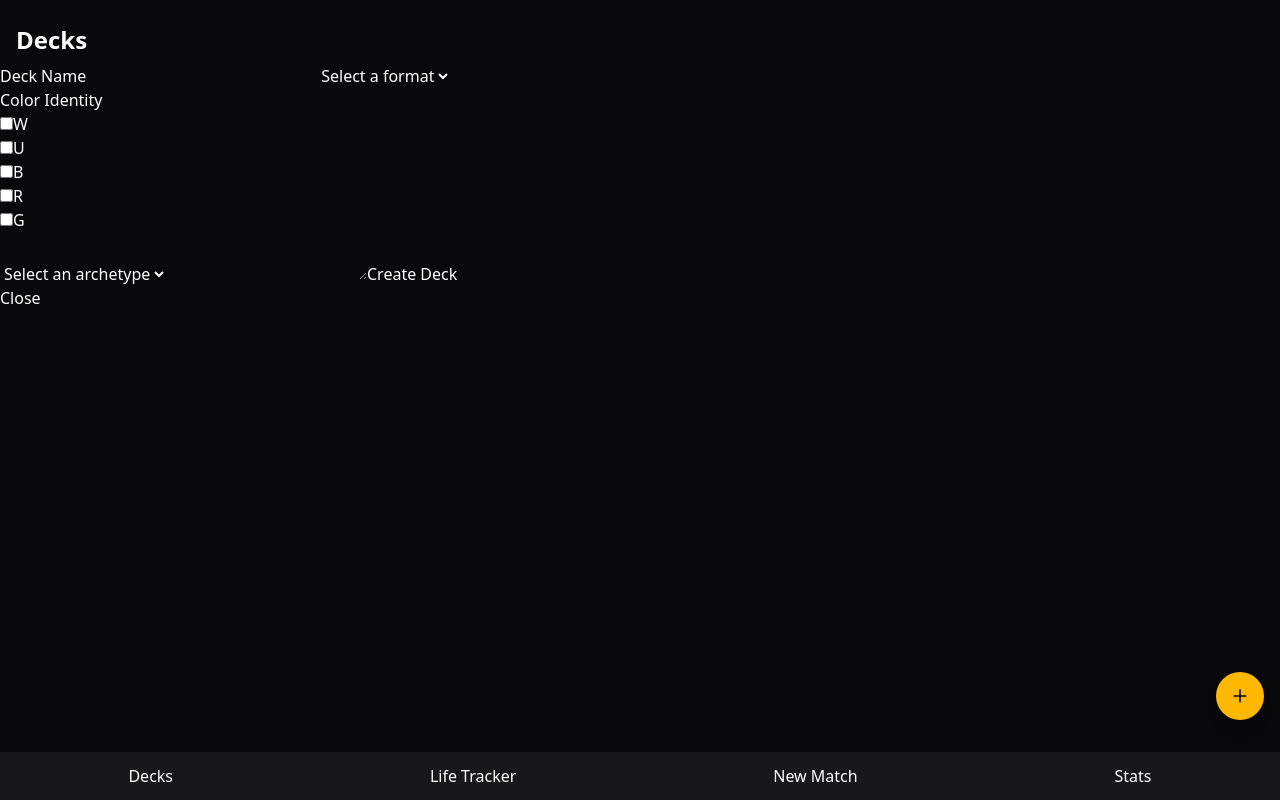
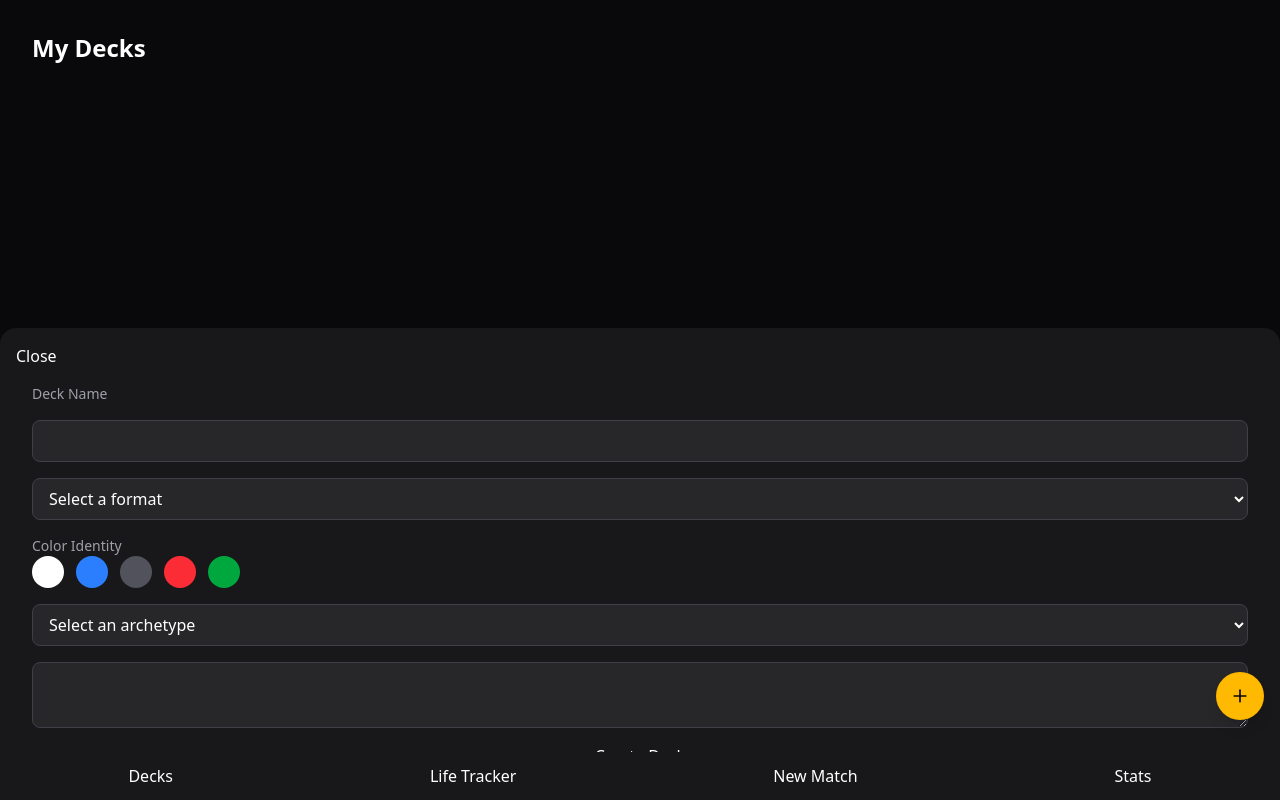
Before and after one commit to larabc/mtg-tracker, a React (Vite) app in the folder mtg-tracker/: page /decks in a window 1280 px wide. Both pictures are taken after a click on the button 1240 px from the left and 696 px from the top of the page. Built offline with nearby package versions, Linux system fonts and the light colour scheme.

Commit message:
change deck colors styles and add styling to drawer

```diff
--- a/mtg-tracker/src/components/DeckForm.tsx
+++ b/mtg-tracker/src/components/DeckForm.tsx
@@ -3,6 +3,7 @@ import { FORMATS } from "../utils/formats";
 import { COLORS } from "../utils/colors";
 import type { Archetype, Color, Format, NewDeck } from "../types";
 import { ARCHETYPES } from "../utils/archetypes";
+import { COLOR_MAP } from "../utils/colorMap";
 
 
 type DeckFormProps = {
@@ -35,37 +36,47 @@ export default function DeckForm({ onSubmit }: DeckFormProps) {
         }
     }
 
+    const handleOnSubmit = (e: React.SubmitEvent) => {
+        e.preventDefault();
+        onSubmit(formData);
+    }
 
     return (
-        <form onSubmit={e => {
-            e.preventDefault();
-            onSubmit(formData);
-        }}>
-            <label htmlFor="deck-name">Deck Name</label>
-            <input type="text" id="deck-name" name="name" onChange={handleInputChange} />
-            <select name="format" value={formData.format} onChange={handleInputChange}>
+        <form onSubmit={handleOnSubmit} className="flex flex-col gap-4 p-4">
+            <label htmlFor="deck-name" className="text-zinc-400 text-sm">Deck Name</label>
+            <input type="text" id="deck-name" name="name" onChange={handleInputChange} className="w-full bg-zinc-800 text-white rounded-lg px-3 py-2 outline-none border border-zinc-700" />
+            <select name="format" value={formData.format} onChange={handleInputChange} className="w-full bg-zinc-800 text-white rounded-lg px-3 py-2 outline-none border border-zinc-700">
                 <option value="">Select a format</option>
                 {FORMATS.map(format => (
                     <option key={format} value={format}>{format}</option>
                 ))}
             </select>
-            <fieldset>
-                <legend>Color Identity</legend>
+            <fieldset className="flex gap-3">
+                <legend className="text-zinc-400 text-sm">Color Identity</legend>
                 {COLORS.map(color => (
-                    <div key={color}>
-                        <input type="checkbox" id={`color-${color.toLowerCase()}`} value={color} onChange={handleColorChange} />
-                        <label htmlFor={`color-${color.toLowerCase()}`}>{color}</label>
+                    <div key={color} className="flex tems-center">
+                        <input
+                            type="checkbox"
+                            id={`color-${color.toLowerCase()}`}
+                            value={color}
+                            onChange={handleColorChange}
+                            className="sr-only peer"
+                        />
+                        <label
+                            htmlFor={`color-${color.toLowerCase()}`}
+                            className={`w-8 h-8 rounded-full cursor-pointer peer-checked:ring-2 peer-checked:ring-amber-400 peer-checked:ring-offset-2 peer-checked:ring-offset-zinc-900 ${COLOR_MAP[color]}`}
+                        />
                     </div>
                 ))}
             </fieldset>
-            <select name="archetype" value={formData.archetype} onChange={handleInputChange}>
+            <select name="archetype" value={formData.archetype} onChange={handleInputChange} className="w-full bg-zinc-800 text-white rounded-lg px-3 py-2 outline-none border border-zinc-700">
                 <option value="">Select an archetype</option>
                 {ARCHETYPES.map(archetype => (
                     <option key={archetype} value={archetype}>{archetype}</option>
                 ))}
             </select>
-            <textarea name="comments" id="comments" onChange={handleInputChange} />
-            <button type="submit">Create Deck</button>
+            <textarea name="comments" id="comments" onChange={handleInputChange} className="w-full bg-zinc-800 text-white rounded-lg px-3 py-2 outline-none border border-zinc-700" />
+            <button>Create Deck</button>
         </form>
     )
 }
--- a/mtg-tracker/src/components/Drawer.tsx
+++ b/mtg-tracker/src/components/Drawer.tsx
@@ -14,9 +14,10 @@ export default function Drawer({ onClose, createDeck }: DrawerProps) {
     };
 
     return (
-        <div>
+        <div className="fixed bottom-0 left-0 w-full bg-zinc-900 rounded-t-2xl p-4 max-h-[90vh] overflow-y-auto">
+            <button onClick={onClose}>Close</button>
             <DeckForm onSubmit={handleSubmit} />
-            <button onClick={onClose}>Close</button>
+
         </div>
     );
 }
--- a/mtg-tracker/src/components/Header.tsx
+++ b/mtg-tracker/src/components/Header.tsx
@@ -6,7 +6,7 @@ type HeaderProps = {
 
 export default function Header(props: HeaderProps) {
     return (
-        <div className="px-4 pt-6 pb-2">
+        <div className="px-8 pt-8 pb-2">
             <h1 className="text-2xl font-bold">{props.title}</h1>
             <p>{props.description}</p>
         </div>
--- a/mtg-tracker/src/pages/Decks.tsx
+++ b/mtg-tracker/src/pages/Decks.tsx
@@ -20,7 +20,7 @@ export default function Decks() {
 
     return (
         <>
-            <Header title="Decks" />
+            <Header title="My Decks" />
             {isDrawerOpen && (
                 <Drawer isOpen={isDrawerOpen} onClose={handleDrawerClose} createDeck={createDeck} />
             )}
```
